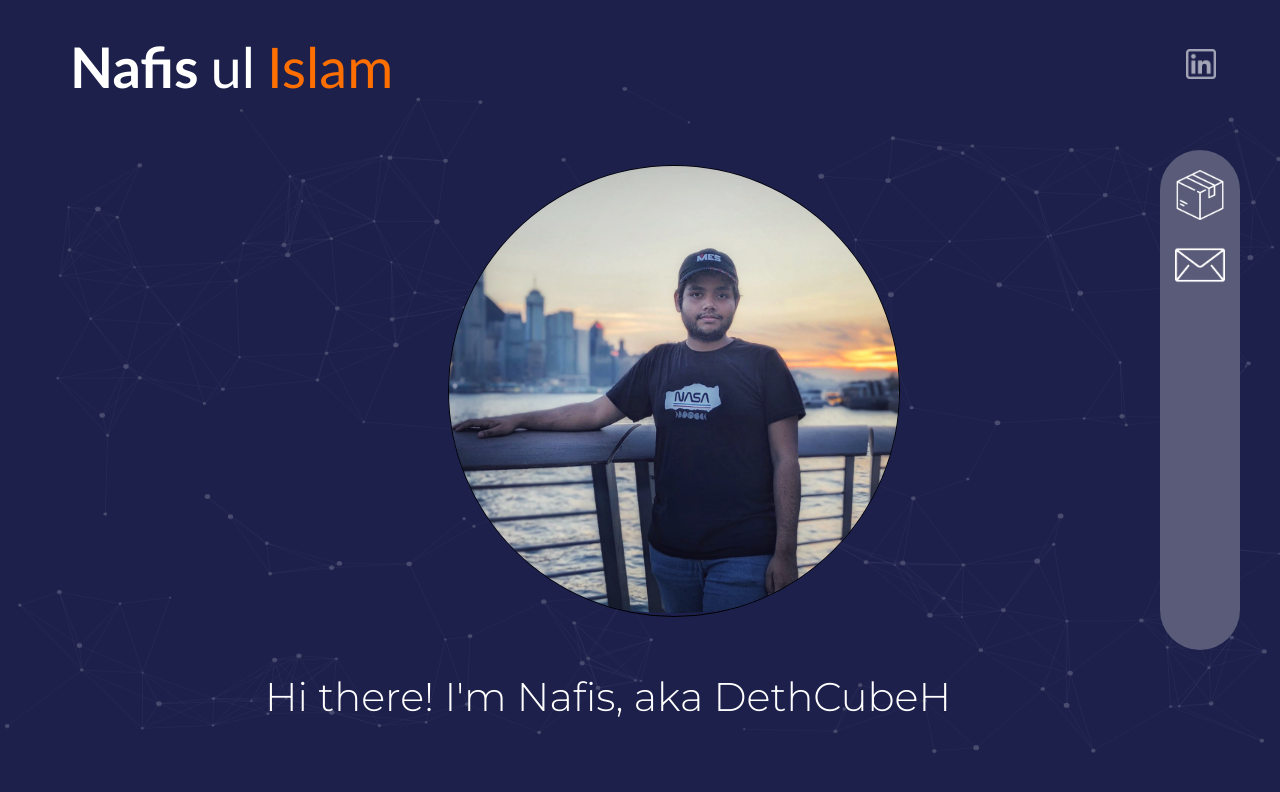
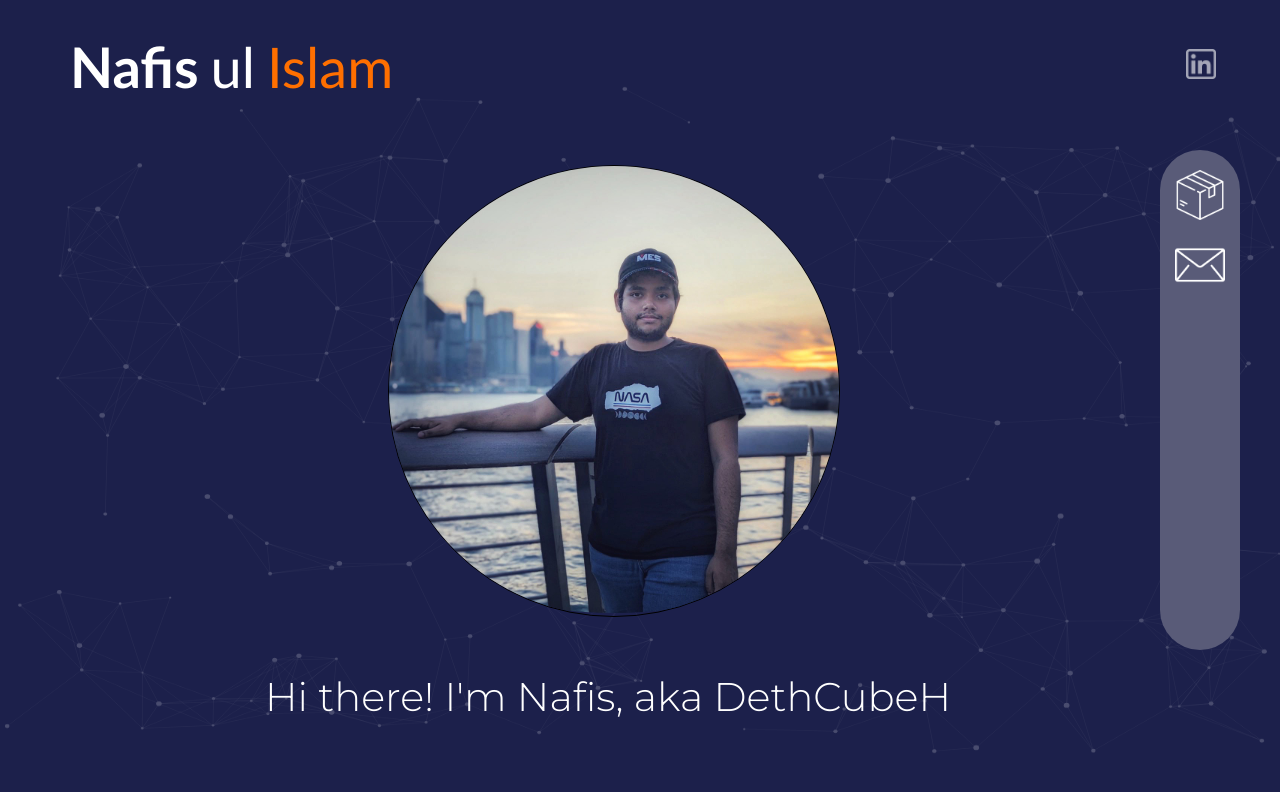
Before and after one commit to DethCubeHax/Portfolio-2.0, a React (Vite) app: page / in a window 1280 px wide. Shown: the top 792 px of the page. Built offline with nearby package versions, Linux system fonts and the light colour scheme.

Commit message:
Made the image more dynamic

```diff
--- a/src/Home.css
+++ b/src/Home.css
@@ -345,7 +345,7 @@ canvas {
     }
 
     .PhotoFrame {
-        margin: 0% 35%;
+        margin: 0% calc(42% - 150px);
         width: 450px;
         height: 450px;
     }
```
